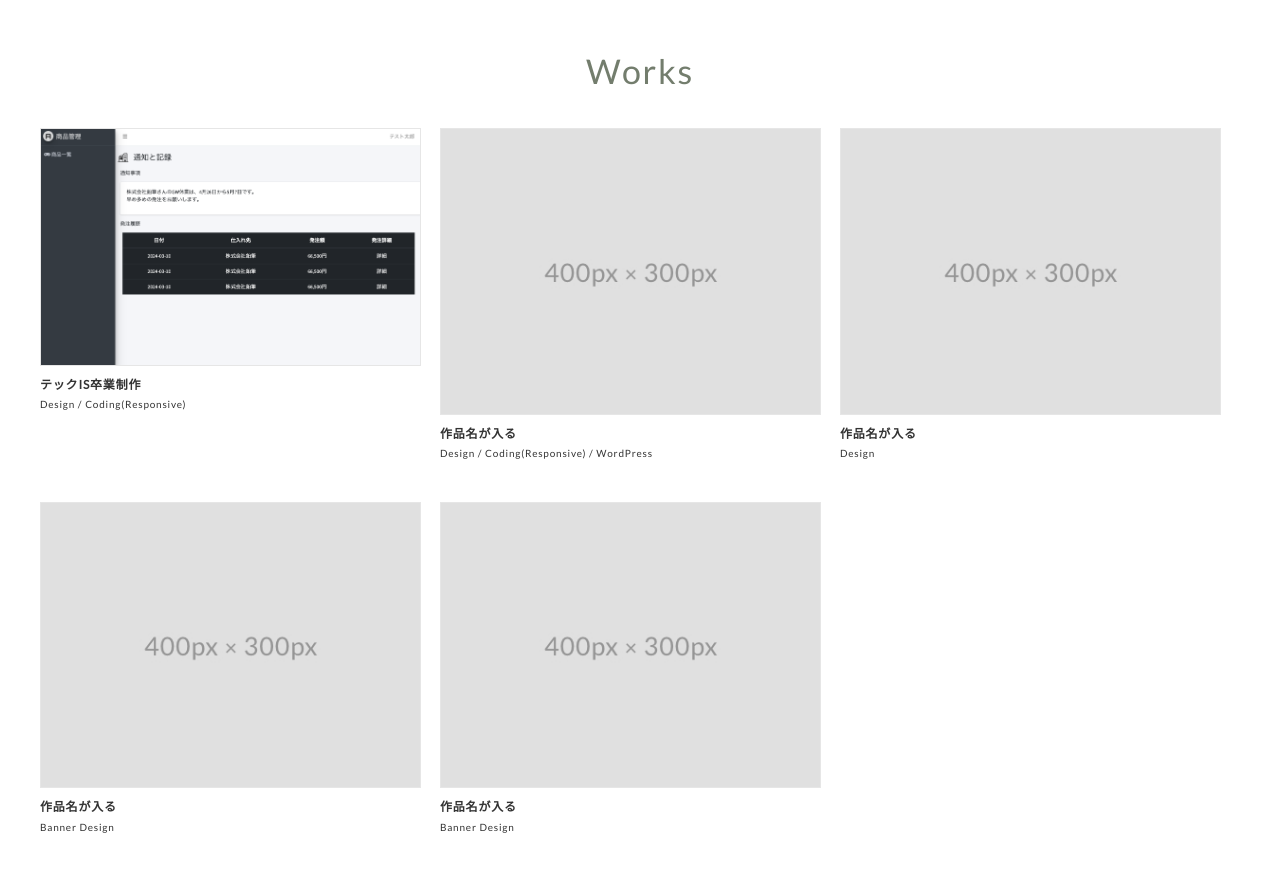
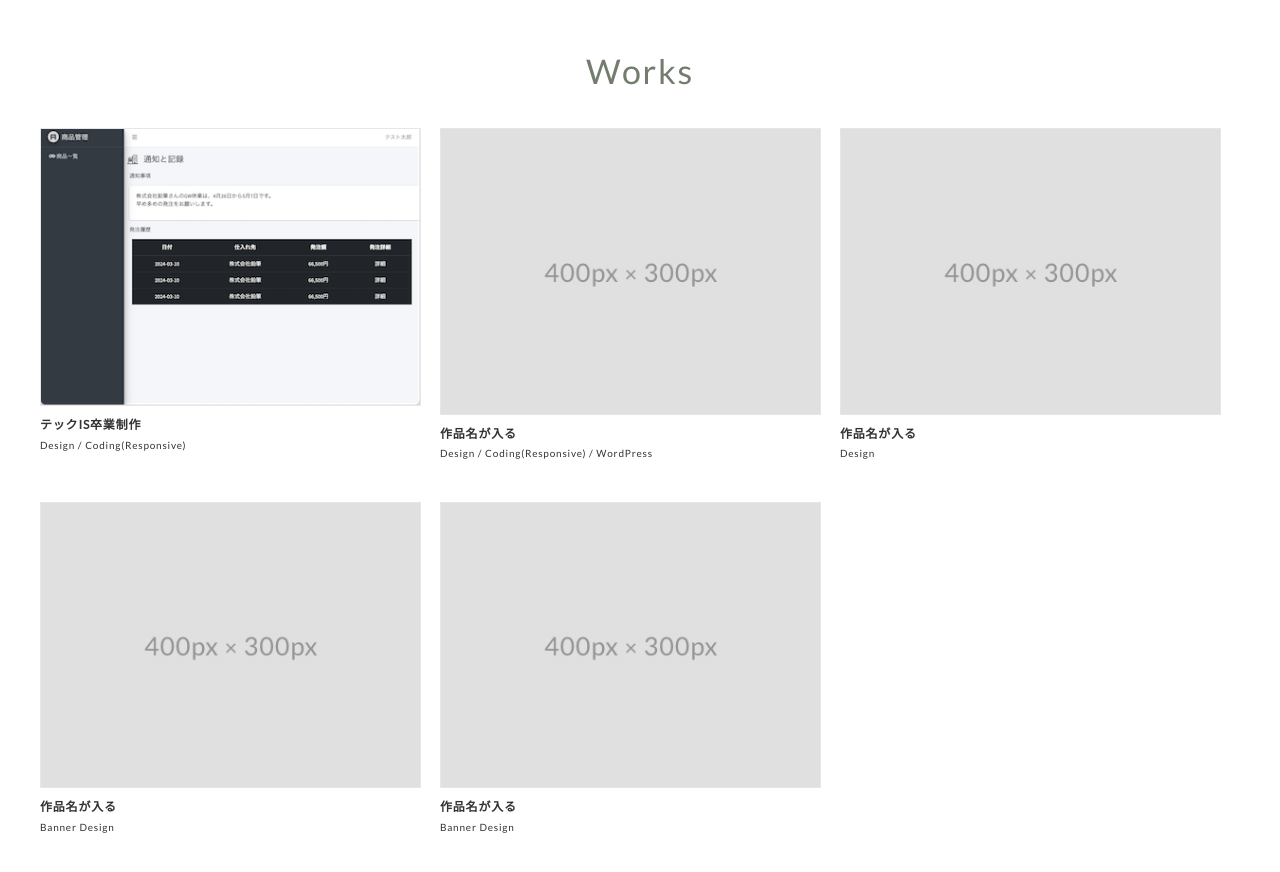
Before and after one commit to zosanmama/portfolio, a plain HTML site: page index.html in a window 1280 px wide. Shown: the part 1040-1912 px from the top of the page. Drawn offline with nearby package versions, Linux system fonts and the light colour scheme.

Commit message:
works part update

```diff
--- a/index.html
+++ b/index.html
@@ -65,7 +65,7 @@
           <h2 class="title">Works</h2>
           <div class="works-list">
             <a class="works-item" href="https://techis-aiko-item-management-d80be33db748.herokuapp.com/login">
-              <p class="works-img"><img src="img/works-sample-thumb-1.png" alt="" /></p>
+              <p class="works-img"><img src="img/work-sample-techis.png" alt="" /></p>
               <p class="works-name">テックIS卒業制作</p>
               <p class="works-info">Design / Coding(Responsive)</p>
             </a>
```
Also changed, not shown: img/work-sample-techis.png (added).
